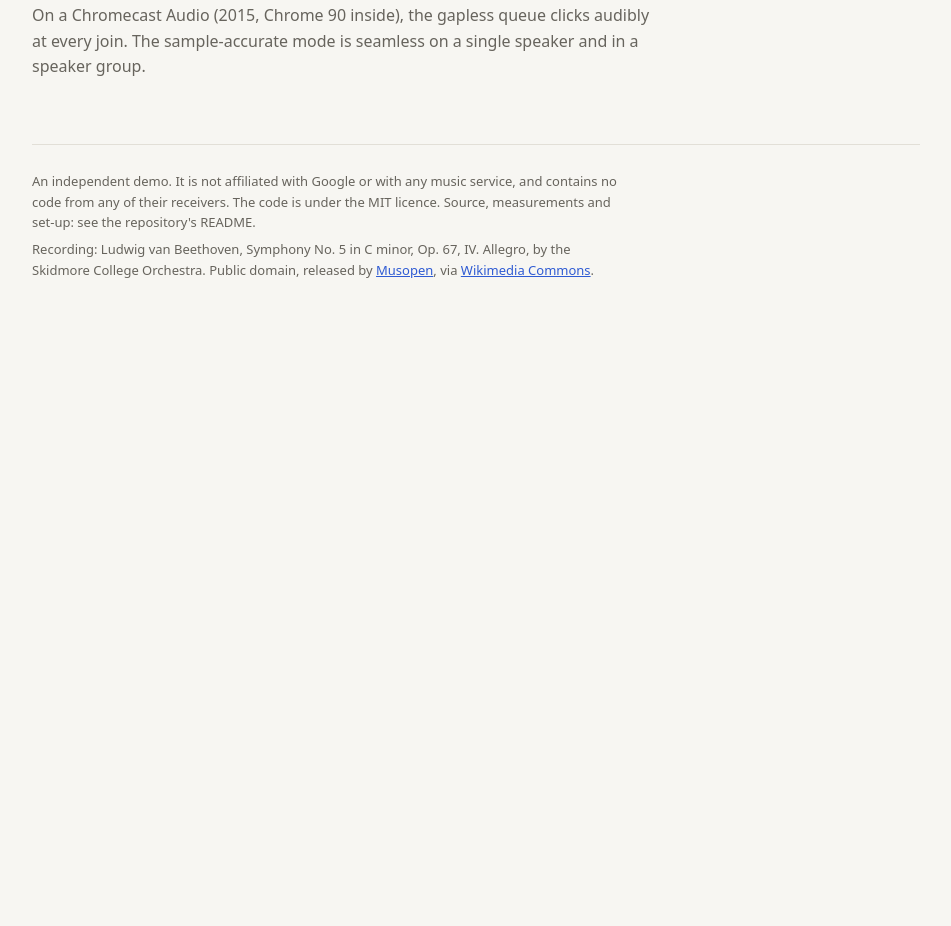
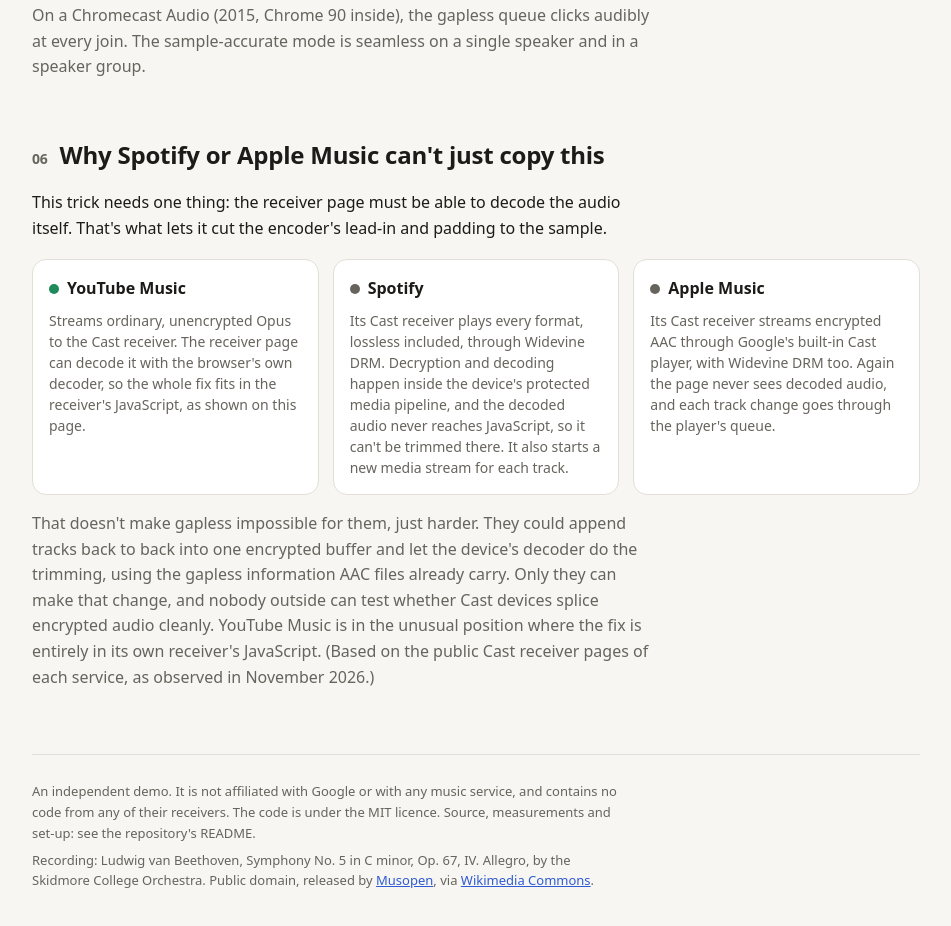
Before and after one commit to Picazsoo/gapless-cast-demo, a website: page public/index.html in a window 1280 px wide. Shown: the part 5333-6259 px from the top of the page, without its empty margins (164-1115 px from the left). Before the commit the page ends 5684 px from the top, so only its background shows below. Drawn offline with Linux system fonts and the light colour scheme.

Commit message:
Page: why Spotify and Apple Music can't use the same trick (DRM)
Co-Authored-By: Claude Opus 5.5 <noreply@anthropic.com>
Claude-Session: https://claude.ai/code/session_01L3afC36KouZNjMuUxWCgRY

```diff
--- a/public/index.html
+++ b/public/index.html
@@ -402,6 +402,26 @@
     <p class="muted">On a Chromecast Audio (2015, Chrome 90 inside), the gapless queue clicks audibly at every join. The sample-accurate mode is seamless on a single speaker and in a speaker group.</p>
   </section>
 
+  <section id="others">
+    <h2><span class="n">06</span> Why Spotify or Apple Music can't just copy this</h2>
+    <p>This trick needs one thing: the receiver page must be able to decode the audio itself. That's what lets it cut the encoder's lead-in and padding to the sample.</p>
+    <div class="three">
+      <div class="card">
+        <h3><i class="dot" style="width:10px;height:10px;border-radius:50%;display:inline-block;background:var(--good)"></i>YouTube Music</h3>
+        <p>Streams ordinary, unencrypted Opus to the Cast receiver. The receiver page can decode it with the browser's own decoder, so the whole fix fits in the receiver's JavaScript, as shown on this page.</p>
+      </div>
+      <div class="card">
+        <h3><i class="dot" style="width:10px;height:10px;border-radius:50%;display:inline-block;background:var(--muted)"></i>Spotify</h3>
+        <p>Its Cast receiver plays every format, lossless included, through Widevine DRM. Decryption and decoding happen inside the device's protected media pipeline, and the decoded audio never reaches JavaScript, so it can't be trimmed there. It also starts a new media stream for each track.</p>
+      </div>
+      <div class="card">
+        <h3><i class="dot" style="width:10px;height:10px;border-radius:50%;display:inline-block;background:var(--muted)"></i>Apple Music</h3>
+        <p>Its Cast receiver streams encrypted AAC through Google's built-in Cast player, with Widevine DRM too. Again the page never sees decoded audio, and each track change goes through the player's queue.</p>
+      </div>
+    </div>
+    <p class="muted">That doesn't make gapless impossible for them, just harder. They could append tracks back to back into one encrypted buffer and let the device's decoder do the trimming, using the gapless information AAC files already carry. Only they can make that change, and nobody outside can test whether Cast devices splice encrypted audio cleanly. YouTube Music is in the unusual position where the fix is entirely in its own receiver's JavaScript. (Based on the public Cast receiver pages of each service, as observed in November 2026.)</p>
+  </section>
+
   <footer>
     <p>An independent demo. It is not affiliated with Google or with any music service, and contains no code from any of their receivers. The code is under the MIT licence. Source, measurements and set-up: see the repository's README.</p>
     <p>Recording: Ludwig van Beethoven, Symphony No. 5 in C minor, Op. 67, IV. Allegro, by the Skidmore College Orchestra. Public domain, released by <a href="https://musopen.org/">Musopen</a>, via <a href="https://commons.wikimedia.org/wiki/File:Ludwig_van_Beethoven_-_symphony_no._5_in_c_minor,_op._67_-_iv._allegro.ogg">Wikimedia Commons</a>.</p>
```
